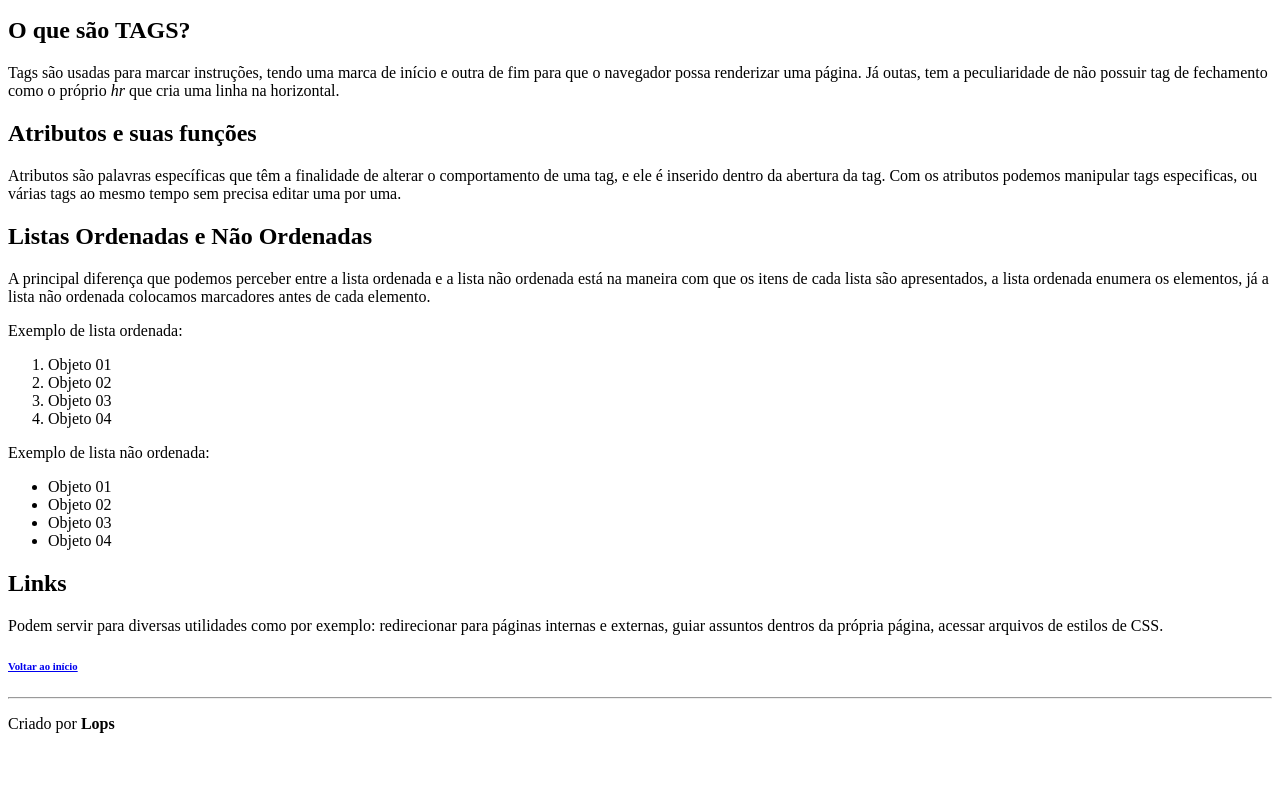
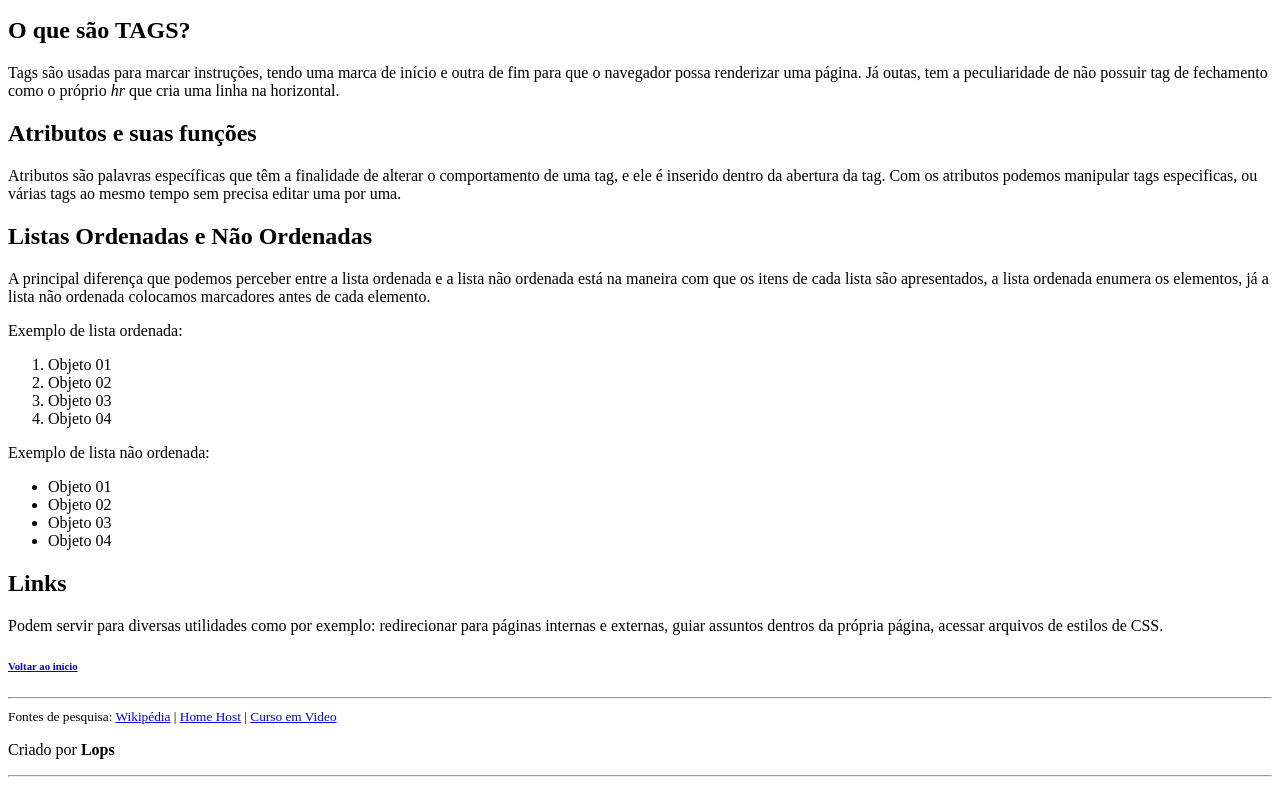
Before and after one commit to lopscoding/bootcamps, a plain HTML site: page HTMLWebDeveloper/pag01/pag01.html in a window 1280 px wide. Shown: the part 676-1461 px from the top of the page. Before the commit the page ends 1425 px from the top, so only its background shows below. Drawn offline with Linux system fonts and the light colour scheme.

Commit message:
Update pag01.html

```diff
--- a/HTMLWebDeveloper/pag01/pag01.html
+++ b/HTMLWebDeveloper/pag01/pag01.html
@@ -57,10 +57,11 @@
 
     <h2 id="links">Links</h2>
     <p>Podem servir para diversas utilidades como por exemplo: redirecionar para páginas internas e externas, guiar assuntos dentros da própria página, acessar arquivos de estilos de CSS.</p>
-
     <h6><a href="#inicio">Voltar ao início</a></h6>
     <hr>
+    <small>Fontes de pesquisa: <a href="https://pt.wikipedia.org/">Wikipédia</a> | <a href="https://www.homehost.com.br/">Home Host</a> | <a href="https://www.cursoemvideo.com/">Curso em Video</a></small>
     <p>Criado por <strong>Lops</strong></p>
+    <hr>
 
 </body>
 </html>
```
